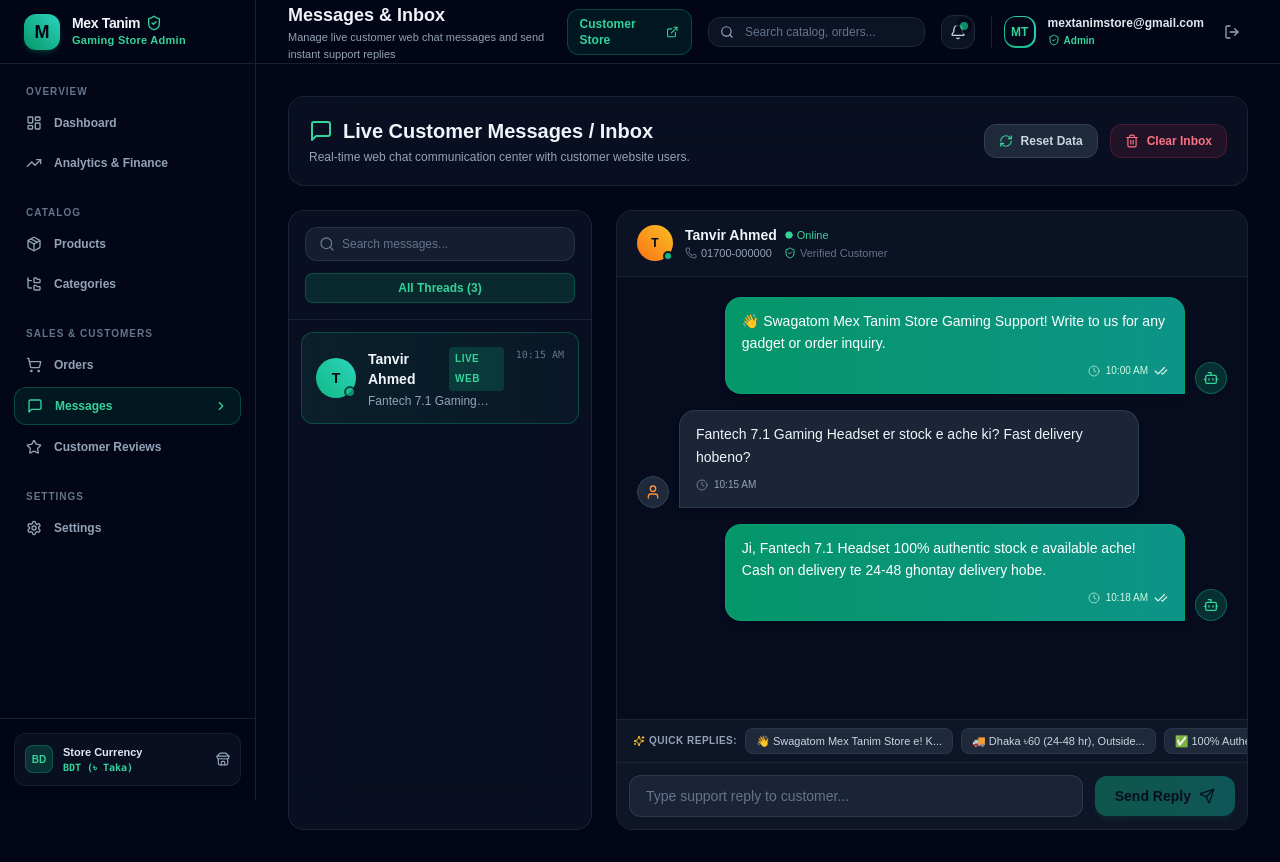
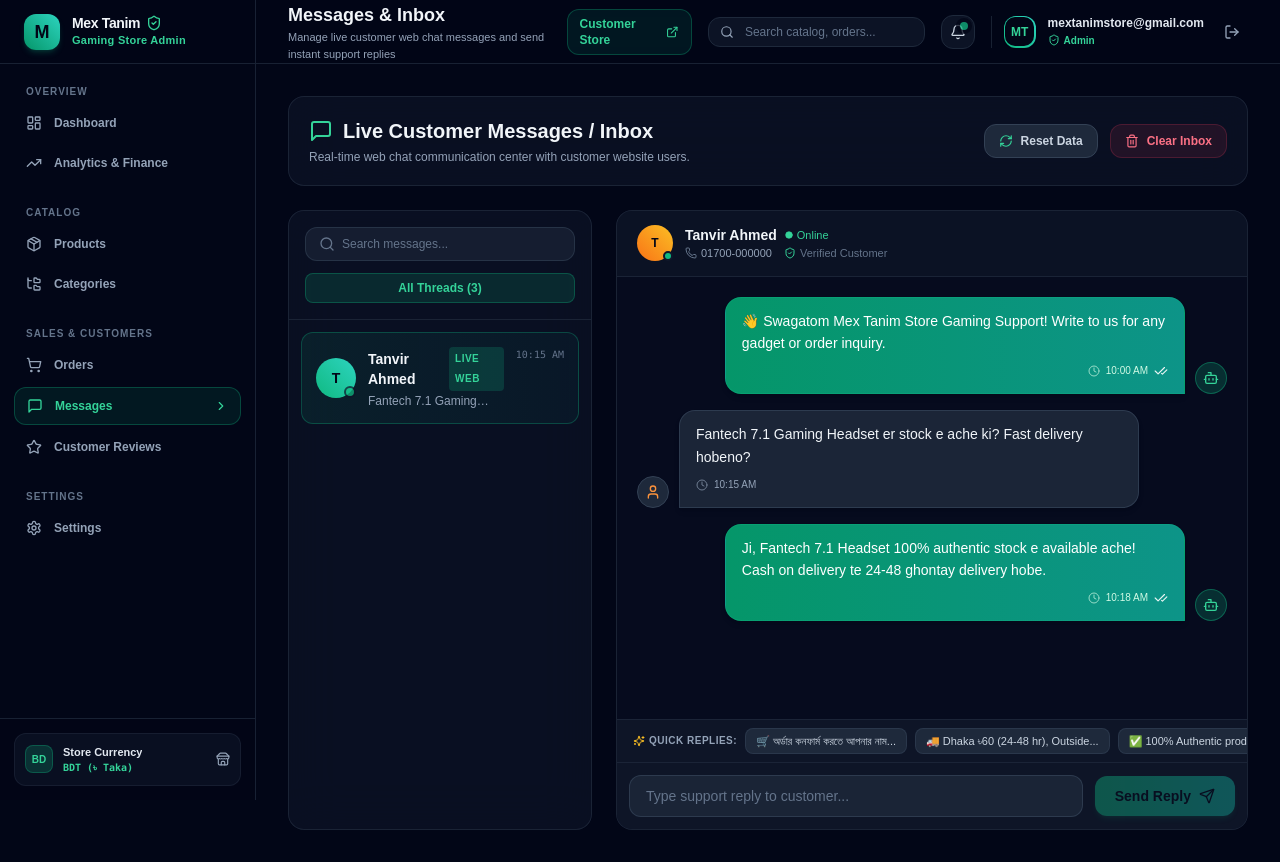
Before and after one commit to mcxtanim/Mex_Tanim, a Next.js app in the folder admin_website/: page /messages in a window 1280 px wide. Built offline with nearby package versions, Linux system fonts and the light colour scheme.

Commit message:
Commit #64: Update Quick Replies in Messages inbox to include order placement details request template

```diff
--- a/admin_website/src/features/messages/MessagesView.tsx
+++ b/admin_website/src/features/messages/MessagesView.tsx
@@ -100,7 +100,7 @@ export const MessagesView: React.FC = () => {
   const customerName = lastUserMsg?.customerName || "Tanvir Ahmed (Customer)";
 
   const quickReplies = [
-    "👋 Swagatom Mex Tanim Store e! Kina sahajjo korte pari?",
+    "🛒 অর্ডার কনফার্ম করতে আপনার নাম, সম্পূর্ণ ঠিকানা ও মোবাইল নম্বর লিখে পাঠান।",
     "🚚 Dhaka ৳60 (24-48 hr), Outside ৳120 (2-3 days). Cash on delivery available!",
     "✅ 100% Authentic product stock e ache!",
     "📦 Apnar order ID ta bolle amra track kore dichhi."
```
